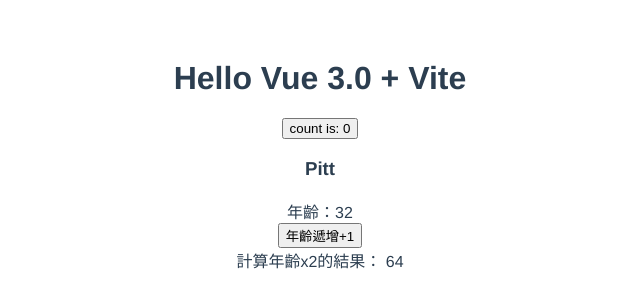
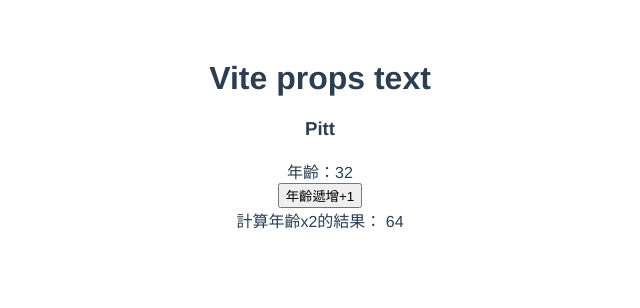
Before and after one commit to wuzhe0912/vite-vue3-ts-demo, a Vue app: page / in a window 1280 px wide. Shown: the top 308 px of the page, without its empty margins (320-960 px from the left). Built offline with nearby package versions, Linux system fonts and the light colour scheme.

Commit message:
feat：props 向子組件傳值

```diff
--- a/src/App.vue
+++ b/src/App.vue
@@ -1,18 +1,28 @@
 <template lang="pug">
 .wrap
-  HelloWorld(msg="Hello Vue 3.0 + Vite")
+  HelloWorld(:msg="msg")
   TodoList
 </template>
 
 <script>
 import HelloWorld from './components/HelloWorld.vue'
 import TodoList from './components/TodoList.vue'
+import { reactive, toRefs } from 'vue'
 
 export default {
   name: 'App',
+
   components: {
     HelloWorld,
     TodoList
+  },
+
+  setup() {
+    const state = reactive({
+      msg: 'Vite props text'
+    })
+
+    return { ...toRefs(state) };
   }
 }
 </script>
--- a/src/components/HelloWorld.vue
+++ b/src/components/HelloWorld.vue
@@ -1,19 +1,22 @@
 <template lang="pug">
 .container
-  h1 {{ msg }}
-  button(@click="count++") count is: {{ count }}
+  h1 {{ data }}
 </template>
 
 <script>
+import { ref } from 'vue'
+
 export default {
   name: 'HelloWorld',
+
   props: {
     msg: String
   },
-  data() {
-    return {
-      count: 0
-    }
+
+  setup(props) {
+    const data = ref(props.msg);
+
+    return { data };
   }
 }
 </script>
```
